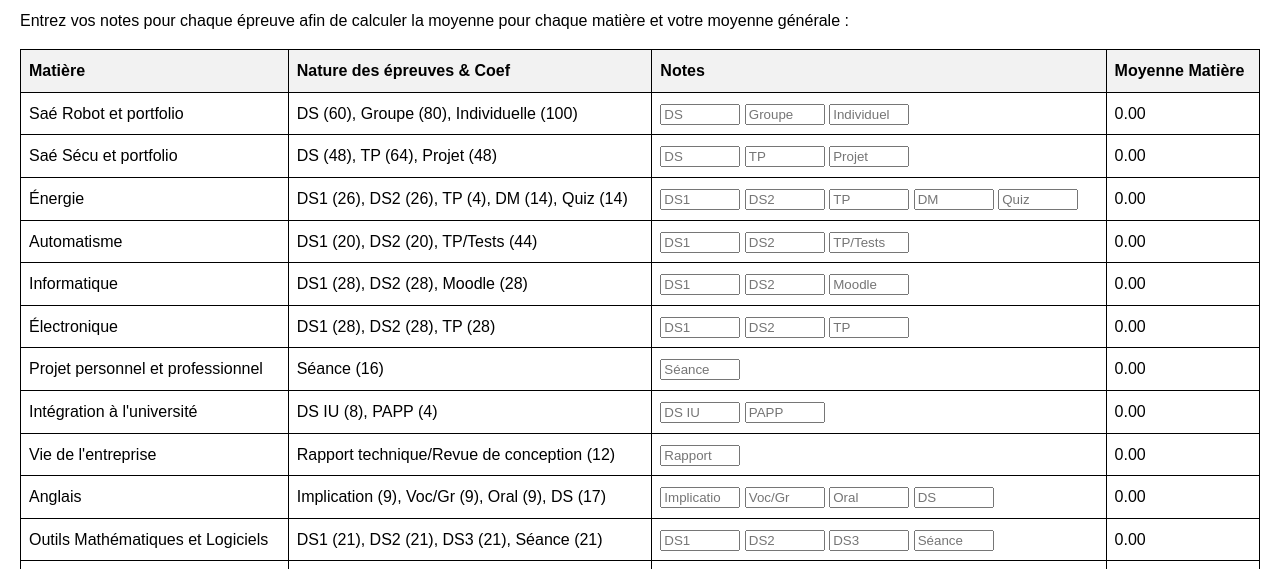
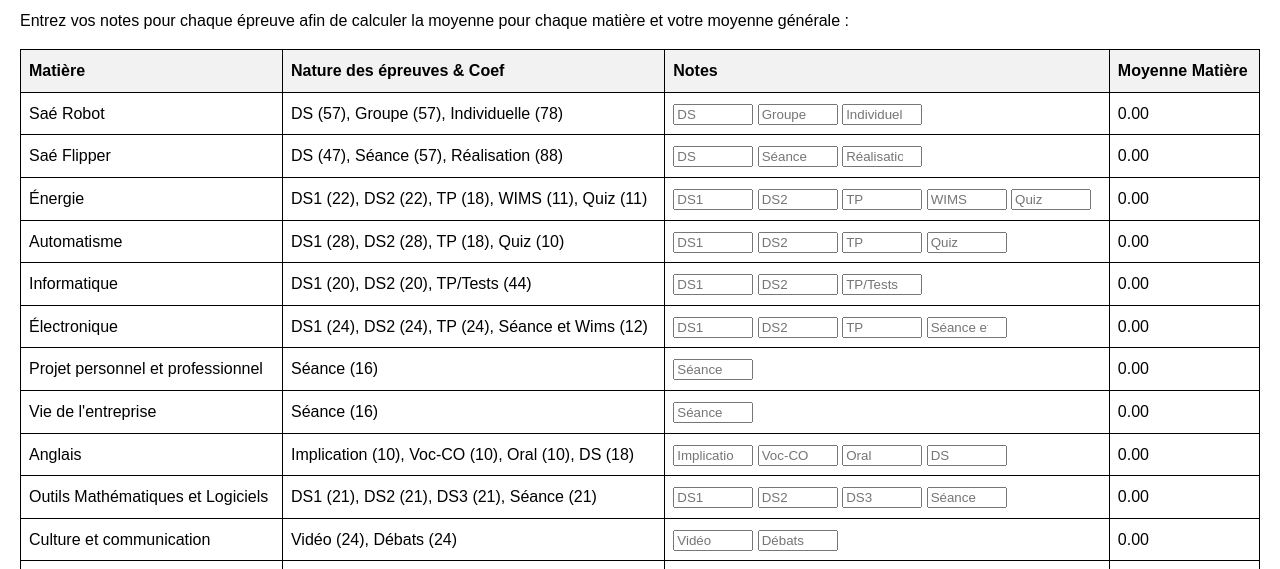
Before and after one commit to H7-216/calculmoyenne, a plain HTML site: page index.html in a window 1280 px wide. Shown: the part 214-783 px from the top of the page. Drawn offline with Linux system fonts and the light colour scheme.

Commit message:
Update index.html

```diff
--- a/index.html
+++ b/index.html
@@ -89,39 +89,50 @@
     </thead>
     <tbody>
         <tr>
-                <td>Saé Robot et portfolio</td>
-                <td>DS (60), Groupe (80), Individuelle (100)</td>
+            <td>Saé Robot</td>
+            <td>DS (57), Groupe (57), Individuelle (78)</td>
             <td>
-                    <input type="number" min="0" max="20" step="0.01" placeholder="DS" class="note" data-coef="60">
-                    <input type="number" min="0" max="20" step="0.01" placeholder="Groupe" class="note" data-coef="80">
-                    <input type="number" min="0" max="20" step="0.01" placeholder="Individuelle" class="note" data-coef="100">
+                <input type="number" min="0" max="20" step="0.01" placeholder="DS" class="note" data-coef="57">
+                <input type="number" min="0" max="20" step="0.01" placeholder="Groupe" class="note" data-coef="57">
+                <input type="number" min="0" max="20" step="0.01" placeholder="Individuelle" class="note" data-coef="78">
             </td>
             <td><span class="moyenne-matiere">0.00</span></td>
         </tr>
         <tr>
-                <td>Saé Sécu et portfolio</td>
-                <td>DS (48), TP (64), Projet (48)</td>
+            <td>Saé Flipper</td>
+            <td>DS (47), Séance (57), Réalisation (88)</td>
             <td>
-                    <input type="number" min="0" max="20" step="0.01" placeholder="DS" class="note" data-coef="48">
-                    <input type="number" min="0" max="20" step="0.01" placeholder="TP" class="note" data-coef="64">
-                    <input type="number" min="0" max="20" step="0.01" placeholder="Projet" class="note" data-coef="48">
+                <input type="number" min="0" max="20" step="0.01" placeholder="DS" class="note" data-coef="47">
+                <input type="number" min="0" max="20" step="0.01" placeholder="Séance" class="note" data-coef="57">
+                <input type="number" min="0" max="20" step="0.01" placeholder="Réalisation" class="note" data-coef="88">
             </td>
             <td><span class="moyenne-matiere">0.00</span></td>
         </tr>
         <tr>
             <td>Énergie</td>
-                <td>DS1 (26), DS2 (26), TP (4), DM (14), Quiz (14)</td>
+            <td>DS1 (22), DS2 (22), TP (18), WIMS (11), Quiz (11)</td>
             <td>
-                    <input type="number" min="0" max="20" step="0.01" placeholder="DS1" class="note" data-coef="26">
-                    <input type="number" min="0" max="20" step="0.01" placeholder="DS2" class="note" data-coef="26">
-                    <input type="number" min="0" max="20" step="0.01" placeholder="TP" class="note" data-coef="4">
-                    <input type="number" min="0" max="20" step="0.01" placeholder="DM" class="note" data-coef="14">
-                    <input type="number" min="0" max="20" step="0.01" placeholder="Quiz" class="note" data-coef="14">
+                <input type="number" min="0" max="20" step="0.01" placeholder="DS1" class="note" data-coef="22">
+                <input type="number" min="0" max="20" step="0.01" placeholder="DS2" class="note" data-coef="22">
+                <input type="number" min="0" max="20" step="0.01" placeholder="TP" class="note" data-coef="18">
+                <input type="number" min="0" max="20" step="0.01" placeholder="WIMS" class="note" data-coef="11">
+                <input type="number" min="0" max="20" step="0.01" placeholder="Quiz" class="note" data-coef="11">
             </td>
             <td><span class="moyenne-matiere">0.00</span></td>
         </tr>
         <tr>
             <td>Automatisme</td>
+            <td>DS1 (28), DS2 (28), TP (18), Quiz (10)</td>
+            <td>
+                <input type="number" min="0" max="20" step="0.01" placeholder="DS1" class="note" data-coef="28">
+                <input type="number" min="0" max="20" step="0.01" placeholder="DS2" class="note" data-coef="28">
+                <input type="number" min="0" max="20" step="0.01" placeholder="TP" class="note" data-coef="18">
+                <input type="number" min="0" max="20" step="0.01" placeholder="Quiz" class="note" data-coef="10">
+            </td>
+            <td><span class="moyenne-matiere">0.00</span></td>
+        </tr>
+        <tr>
+            <td>Informatique</td>
             <td>DS1 (20), DS2 (20), TP/Tests (44)</td>
             <td>
                 <input type="number" min="0" max="20" step="0.01" placeholder="DS1" class="note" data-coef="20">
@@ -131,22 +142,13 @@
             <td><span class="moyenne-matiere">0.00</span></td>
         </tr>
         <tr>
-                <td>Informatique</td>
-                <td>DS1 (28), DS2 (28), Moodle (28)</td>
+            <td>Électronique</td>
+            <td>DS1 (24), DS2 (24), TP (24), Séance et Wims (12)</td>
             <td>
-                    <input type="number" min="0" max="20" step="0.01" placeholder="DS1" class="note" data-coef="28">
-                    <input type="number" min="0" max="20" step="0.01" placeholder="DS2" class="note" data-coef="28">
-                    <input type="number" min="0" max="20" step="0.01" placeholder="Moodle" class="note" data-coef="28">
-                </td>
-                <td><span class="moyenne-matiere">0.00</span></td>
-            </tr>
-            <tr>
-                <td>Électronique</td>
-                <td>DS1 (28), DS2 (28), TP (28)</td>
-                <td>
-                    <input type="number" min="0" max="20" step="0.01" placeholder="DS1" class="note" data-coef="28">
-                    <input type="number" min="0" max="20" step="0.01" placeholder="DS2" class="note" data-coef="28">
-                    <input type="number" min="0" max="20" step="0.01" placeholder="TP" class="note" data-coef="28">
+                <input type="number" min="0" max="20" step="0.01" placeholder="DS1" class="note" data-coef="24">
+                <input type="number" min="0" max="20" step="0.01" placeholder="DS2" class="note" data-coef="24">
+                <input type="number" min="0" max="20" step="0.01" placeholder="TP" class="note" data-coef="24">
+                <input type="number" min="0" max="20" step="0.01" placeholder="Séance et Wims" class="note" data-coef="12">
             </td>
             <td><span class="moyenne-matiere">0.00</span></td>
         </tr>
@@ -159,30 +161,21 @@
             <td><span class="moyenne-matiere">0.00</span></td>
         </tr>
         <tr>
-                <td>Intégration à l'université</td>
-                <td>DS IU (8), PAPP (4)</td>
+            <td>Vie de l'entreprise</td>
+            <td>Séance (16)</td>
             <td>
-                    <input type="number" min="0" max="20" step="0.01" placeholder="DS IU" class="note" data-coef="8">
-                    <input type="number" min="0" max="20" step="0.01" placeholder="PAPP" class="note" data-coef="4">
-                </td>
-                <td><span class="moyenne-matiere">0.00</span></td>
-            </tr>
-            <tr>
-                <td>Vie de l'entreprise</td>
-                <td>Rapport technique/Revue de conception (12)</td>
-                <td>
-                    <input type="number" min="0" max="20" step="0.01" placeholder="Rapport" class="note" data-coef="12">
+                <input type="number" min="0" max="20" step="0.01" placeholder="Séance" class="note" data-coef="16">
             </td>
             <td><span class="moyenne-matiere">0.00</span></td>
         </tr>
         <tr>
             <td>Anglais</td>
-                <td>Implication (9), Voc/Gr (9), Oral (9), DS (17)</td>
+            <td>Implication (10), Voc-CO (10), Oral (10), DS (18)</td>
             <td>
-                    <input type="number" min="0" max="20" step="0.01" placeholder="Implication" class="note" data-coef="9">
-                    <input type="number" min="0" max="20" step="0.01" placeholder="Voc/Gr" class="note" data-coef="9">
-                    <input type="number" min="0" max="20" step="0.01" placeholder="Oral" class="note" data-coef="9">
-                    <input type="number" min="0" max="20" step="0.01" placeholder="DS" class="note" data-coef="17">
+                <input type="number" min="0" max="20" step="0.01" placeholder="Implication" class="note" data-coef="10">
+                <input type="number" min="0" max="20" step="0.01" placeholder="Voc-CO" class="note" data-coef="10">
+                <input type="number" min="0" max="20" step="0.01" placeholder="Oral" class="note" data-coef="10">
+                <input type="number" min="0" max="20" step="0.01" placeholder="DS" class="note" data-coef="18">
             </td>
             <td><span class="moyenne-matiere">0.00</span></td>
         </tr>
@@ -199,21 +192,20 @@
         </tr>
         <tr>
             <td>Culture et communication</td>
-                <td>Oral (17), Note de séance (10), Écrit (17)</td>
+            <td>Vidéo (24), Débats (24)</td>
             <td>
-                    <input type="number" min="0" max="20" step="0.01" placeholder="Oral" class="note" data-coef="17">
-                    <input type="number" min="0" max="20" step="0.01" placeholder="Note de séance" class="note" data-coef="10">
-                    <input type="number" min="0" max="20" step="0.01" placeholder="Écrit" class="note" data-coef="17">
+                <input type="number" min="0" max="20" step="0.01" placeholder="Vidéo" class="note" data-coef="24">
+                <input type="number" min="0" max="20" step="0.01" placeholder="Débats" class="note" data-coef="24">
             </td>
             <td><span class="moyenne-matiere">0.00</span></td>
         </tr>
         <tr>
             <td>Physique appliquée</td>
-                <td>DS1 (22), DS2 (22), Séance (8)</td>
+            <td>DS1 (18), DS2 (18), TP-WIMS (16)</td>
             <td>
-                    <input type="number" min="0" max="20" step="0.01" placeholder="DS1" class="note" data-coef="22">
-                    <input type="number" min="0" max="20" step="0.01" placeholder="DS2" class="note" data-coef="22">
-                    <input type="number" min="0" max="20" step="0.01" placeholder="Séance" class="note" data-coef="8">
+                <input type="number" min="0" max="20" step="0.01" placeholder="DS1" class="note" data-coef="18">
+                <input type="number" min="0" max="20" step="0.01" placeholder="DS2" class="note" data-coef="18">
+                <input type="number" min="0" max="20" step="0.01" placeholder="TP-WIMS" class="note" data-coef="16">
             </td>
             <td><span class="moyenne-matiere">0.00</span></td>
         </tr>
```
Lines whose indentation alone changed are shown as unchanged.
